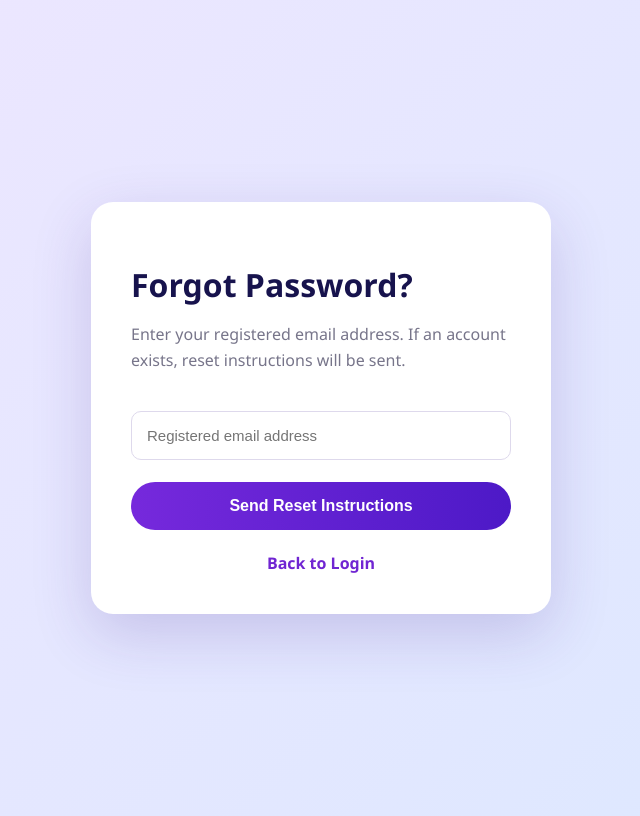
After one commit to hajeena-dudekula/Securespace, a Flask app: page /forgot-password in a window 1280 px wide. The commit adds this page. Shown: the whole page, without its empty margins (319-959 px from the left). Run offline with Flask 3, Linux system fonts and the light colour scheme; some libraries are stand-ins or nearby versions.

```diff
--- a/app.py
+++ b/app.py
@@ -3,10 +3,10 @@ from sqlalchemy import or_, cast, String
 from flask_login import LoginManager, login_required, current_user
 from flask_wtf.csrf import CSRFProtect
 
-from extensions import db, limiter
+from config import Config
+from extensions import db, limiter, oauth
 
 csrf = CSRFProtect()
-from config import Config
 from models.user import User
 from models.document import Document
 from models.permission import DocumentPermission
@@ -20,7 +20,6 @@ def create_app(test_config=None):
     app = Flask(__name__)
 
     app.config.from_object(Config)
-    app.config['MAX_CONTENT_LENGTH'] = 500 * 1024 * 1024
 
     if test_config:
         app.config.update(test_config)
@@ -28,6 +27,15 @@ def create_app(test_config=None):
     db.init_app(app)
     limiter.init_app(app)
     csrf.init_app(app)
+
+    oauth.init_app(app)
+    oauth.register(
+        name="google",
+        client_id=app.config.get("GOOGLE_CLIENT_ID"),
+        client_secret=app.config.get("GOOGLE_CLIENT_SECRET"),
+        server_metadata_url="https://accounts.google.com/.well-known/openid-configuration",
+        client_kwargs={"scope": "openid email profile"}
+    )
 
     login_manager = LoginManager()
     login_manager.login_view = "auth.login"
--- a/extensions.py
+++ b/extensions.py
@@ -23,3 +23,7 @@ limiter = Limiter(
     default_limits=[],
     storage_uri=rate_limit_storage
 )
+
+from authlib.integrations.flask_client import OAuth
+
+oauth = OAuth()
--- a/routes/auth.py
+++ b/routes/auth.py
@@ -1,9 +1,14 @@
-from flask import Blueprint, render_template, request, redirect, url_for, flash
+from flask import Blueprint, render_template, request, redirect, url_for, flash, current_app
 from flask_login import login_user, logout_user
 from werkzeug.security import generate_password_hash, check_password_hash
 import re
+import secrets
+import smtplib
+import ssl
+from email.message import EmailMessage
+from itsdangerous import URLSafeTimedSerializer, BadSignature
 
-from extensions import db, limiter
+from extensions import db, limiter, oauth
 from models.user import User
 
 auth = Blueprint("auth", __name__)
@@ -39,6 +44,136 @@ def validate_password_strength(password):
         return "Add at least one special character."
 
     return None
+
+
+
+
+def get_reset_serializer(user=None):
+    return URLSafeTimedSerializer(
+        current_app.config["SECRET_KEY"],
+        salt="securespace-password-reset"
+    )
+
+
+def send_password_reset_email(user, token):
+    reset_url = url_for(
+        "auth.reset_password",
+        token=token,
+        _external=True
+    )
+
+    config = current_app.config
+
+    if not config.get("MAIL_SERVER") or not config.get("MAIL_DEFAULT_SENDER"):
+        if config.get("APP_ENV", "development") != "production":
+            current_app.logger.warning(
+                "Development password reset link for %s: %s",
+                user.email,
+                reset_url
+            )
+            return True
+
+        current_app.logger.error("Password reset email is not configured.")
+        return False
+
+    message = EmailMessage()
+    message["Subject"] = "SecureSpace Password Reset"
+    message["From"] = config["MAIL_DEFAULT_SENDER"]
+    message["To"] = user.email
+    message.set_content(
+        "We received a request to reset your SecureSpace password.\n\n"
+        f"Use this link within 30 minutes:\n{reset_url}\n\n"
+        "If you did not request this, ignore this email."
+    )
+
+    try:
+        with smtplib.SMTP(
+            config["MAIL_SERVER"],
+            config.get("MAIL_PORT", 587),
+            timeout=15
+        ) as server:
+            server.ehlo()
+
+            if config.get("MAIL_USE_TLS", True):
+                server.starttls(context=ssl.create_default_context())
+                server.ehlo()
+
+            if config.get("MAIL_USERNAME") and config.get("MAIL_PASSWORD"):
+                server.login(
+                    config["MAIL_USERNAME"],
+                    config["MAIL_PASSWORD"]
+                )
+
+            server.send_message(message)
+
+        return True
+
+    except Exception:
+        current_app.logger.exception("Password reset email delivery failed.")
+        return False
+
+
+@auth.route("/forgot-password", methods=["GET", "POST"])
+@limiter.limit("5 per minute", methods=["POST"])
+def forgot_password():
+    if request.method == "POST":
+        email = request.form.get("email", "").strip().lower()
+
+        if email:
+            account = User.query.filter_by(email=email).first()
+
+            if account:
+                token = get_reset_serializer().dumps({
+                    "user_id": account.id,
+                    "password_hash": account.password
+                })
+                send_password_reset_email(account, token)
+
+        flash(
+            "If an account exists for that email, password reset instructions "
+            "will be sent."
+        )
+        return redirect(url_for("auth.forgot_password"))
+
+    return render_template("forgot_password.html")
+
+
+@auth.route("/reset-password/<token>", methods=["GET", "POST"])
+def reset_password(token):
+    account = None
+
+    try:
+        data = get_reset_serializer().loads(
+            token,
+            max_age=current_app.config.get(
+                "PASSWORD_RESET_TOKEN_MAX_AGE", 1800
+            )
+        )
+
+        account = db.session.get(User, int(data["user_id"]))
+
+        if account is None or data.get("password_hash") != account.password:
+            raise BadSignature("Invalid or already-used reset token")
+
+    except (BadSignature, KeyError, TypeError, ValueError):
+        flash("This password reset link is invalid or has expired.")
+        return redirect(url_for("auth.forgot_password"))
+
+    if request.method == "POST":
+        password = request.form.get("password", "")
+        password_error = validate_password_strength(password)
+
+        if password_error:
+            flash(password_error)
+            return render_template("reset_password.html", token=token)
+
+        account.password = generate_password_hash(password)
+        db.session.commit()
+
+        flash("Password reset successful. Please login.")
+        return redirect(url_for("auth.login"))
+
+    return render_template("reset_password.html", token=token)
 
 
 @auth.route("/register", methods=["GET", "POST"])
@@ -102,7 +237,8 @@ def login():
 
         if account and check_password_hash(account.password, password):
 
-            login_user(account)
+            remember = request.form.get("remember") == "on"
+            login_user(account, remember=remember)
 
             return redirect(url_for("dashboard"))
 
@@ -117,3 +253,80 @@ def logout():
     logout_user()
 
     return redirect(url_for("auth.login"))
+
+
+
+@auth.route("/login/google")
+def google_login():
+    if not current_app.config.get("GOOGLE_CLIENT_ID") or not current_app.config.get("GOOGLE_CLIENT_SECRET"):
+        flash("Google sign-in is not configured. Please use username and password.")
+        return redirect(url_for("auth.login"))
+
+    client = oauth.create_client("google")
+
+    if client is None:
+        flash("Google sign-in is temporarily unavailable.")
+        return redirect(url_for("auth.login"))
+
+    redirect_uri = current_app.config.get("GOOGLE_REDIRECT_URI") or url_for(
+        "auth.google_callback",
+        _external=True
+    )
+
+    return client.authorize_redirect(redirect_uri)
+
+
+@auth.route("/login/google/callback")
+def google_callback():
+    client = oauth.create_client("google")
+
+    if client is None:
+        flash("Google sign-in is not configured.")
+        return redirect(url_for("auth.login"))
+
+    try:
+        token = client.authorize_access_token()
+        user_info = token.get("userinfo")
+
+        if not user_info:
+            flash("Google did not provide verified account information.")
+            return redirect(url_for("auth.login"))
+
+        email = (user_info.get("email") or "").strip().lower()
+
+        if not email or user_info.get("email_verified") is not True:
+            flash("Please use a Google account with a verified email address.")
+            return redirect(url_for("auth.login"))
+
+        account = User.query.filter_by(email=email).first()
+
+        if account is None:
+            base_username = re.sub(
+                r"[^A-Za-z0-9_.-]",
+                "",
+                email.split("@")[0]
+            )[:60] or "googleuser"
+
+            username = base_username
+
+            while User.query.filter_by(username=username).first():
+                username = f"{base_username[:60]}_{secrets.token_hex(3)}"
+
+            account = User(
+                username=username,
+                email=email,
+                password=generate_password_hash(secrets.token_urlsafe(48)),
+                role="viewer"
+            )
+
+            db.session.add(account)
+            db.session.commit()
+
+        login_user(account)
+        return redirect(url_for("dashboard"))
+
+    except Exception:
+        db.session.rollback()
+        current_app.logger.exception("Google sign-in failed.")
+        flash("Google sign-in failed. Please try again.")
+        return redirect(url_for("auth.login"))
--- /dev/null
+++ b/templates/forgot_password.html
@@ -0,0 +1,68 @@
+<!DOCTYPE html>
+<html lang="en">
+<head>
+<meta charset="UTF-8">
+<meta name="viewport" content="width=device-width, initial-scale=1.0">
+<title>SecureSpace | Forgot Password</title>
+<style>
+* { box-sizing: border-box; }
+body {
+    font-family: "Segoe UI", Arial, sans-serif;
+    background: linear-gradient(135deg, #eee6ff, #dce8ff);
+    min-height: 100vh;
+    display: flex;
+    align-items: center;
+    justify-content: center;
+    padding: 20px;
+}
+.card {
+    background: white;
+    width: 100%;
+    max-width: 460px;
+    padding: 40px;
+    border-radius: 22px;
+    box-shadow: 0 20px 60px rgba(75,45,150,.2);
+}
+h1 { color: #17134d; margin-bottom: 10px; }
+p { color: #77758a; line-height: 1.6; }
+input {
+    width: 100%;
+    padding: 15px;
+    margin: 22px 0;
+    border: 1px solid #ded9ec;
+    border-radius: 10px;
+    font-size: 15px;
+}
+button {
+    width: 100%;
+    padding: 15px;
+    border: 0;
+    border-radius: 30px;
+    color: white;
+    font-size: 16px;
+    font-weight: bold;
+    background: linear-gradient(90deg, #7629dc, #4d19c7);
+    cursor: pointer;
+}
+a { display: block; text-align: center; margin-top: 22px; color: #7025d2; text-decoration: none; font-weight: 600; }
+.flash { background: #f5eaff; color: #6425b8; padding: 12px; border-radius: 8px; margin: 18px 0; }
+</style>
+</head>
+<body>
+<main class="card">
+    <h1>Forgot Password?</h1>
+    <p>Enter your registered email address. If an account exists, reset instructions will be sent.</p>
+    {% with messages = get_flashed_messages() %}
+        {% for message in messages %}
+            <div class="flash">{{ message }}</div>
+        {% endfor %}
+    {% endwith %}
+    <form method="POST">
+        <input type="hidden" name="csrf_token" value="{{ csrf_token() }}">
+        <input type="email" name="email" placeholder="Registered email address" maxlength="120" required>
+        <button type="submit">Send Reset Instructions</button>
+    </form>
+    <a href="{{ url_for('auth.login') }}">Back to Login</a>
+</main>
+</body>
+</html>
--- a/templates/login.html
+++ b/templates/login.html
@@ -368,9 +368,9 @@ a {
             OR
         </div>
 
-        <button class="google-btn" type="button">
-            Continue with Google
-        </button>
+        <a class="google-btn" href="{{ url_for('auth.google_login') }}">
+            <span>G</span> Continue with Google
+        </a>
 
         <div class="register-link">
             Don't have an account→
```
Also changed, not shown: config.py (+28 -0 lines), requirements.txt (+17 -0 lines), templates/reset_password.html (added, +71 -0 lines), tests/test_auth.py (+154 -0 lines), tests/test_google_oauth.py (added, +115 -0 lines), 1 other file.
